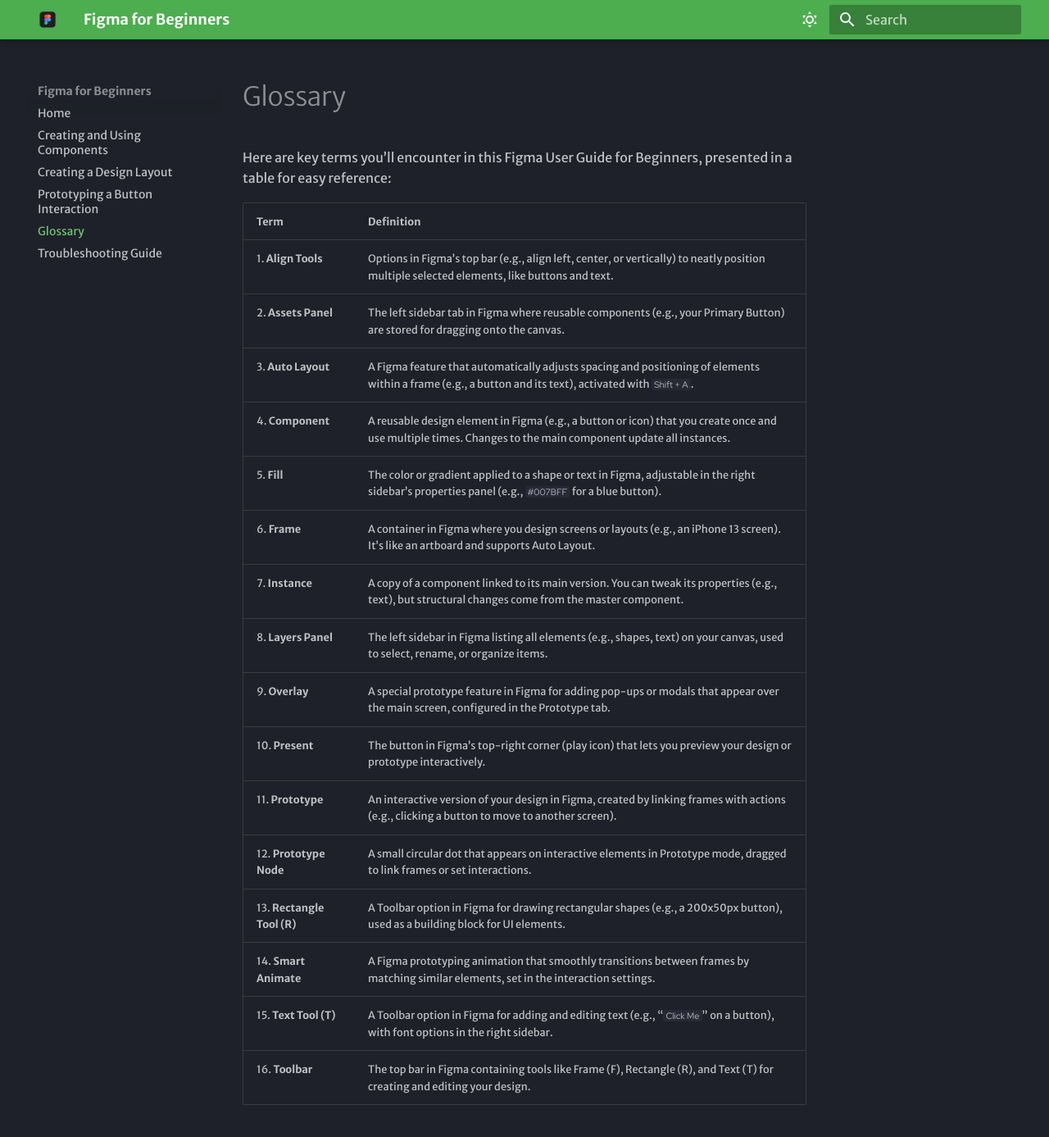
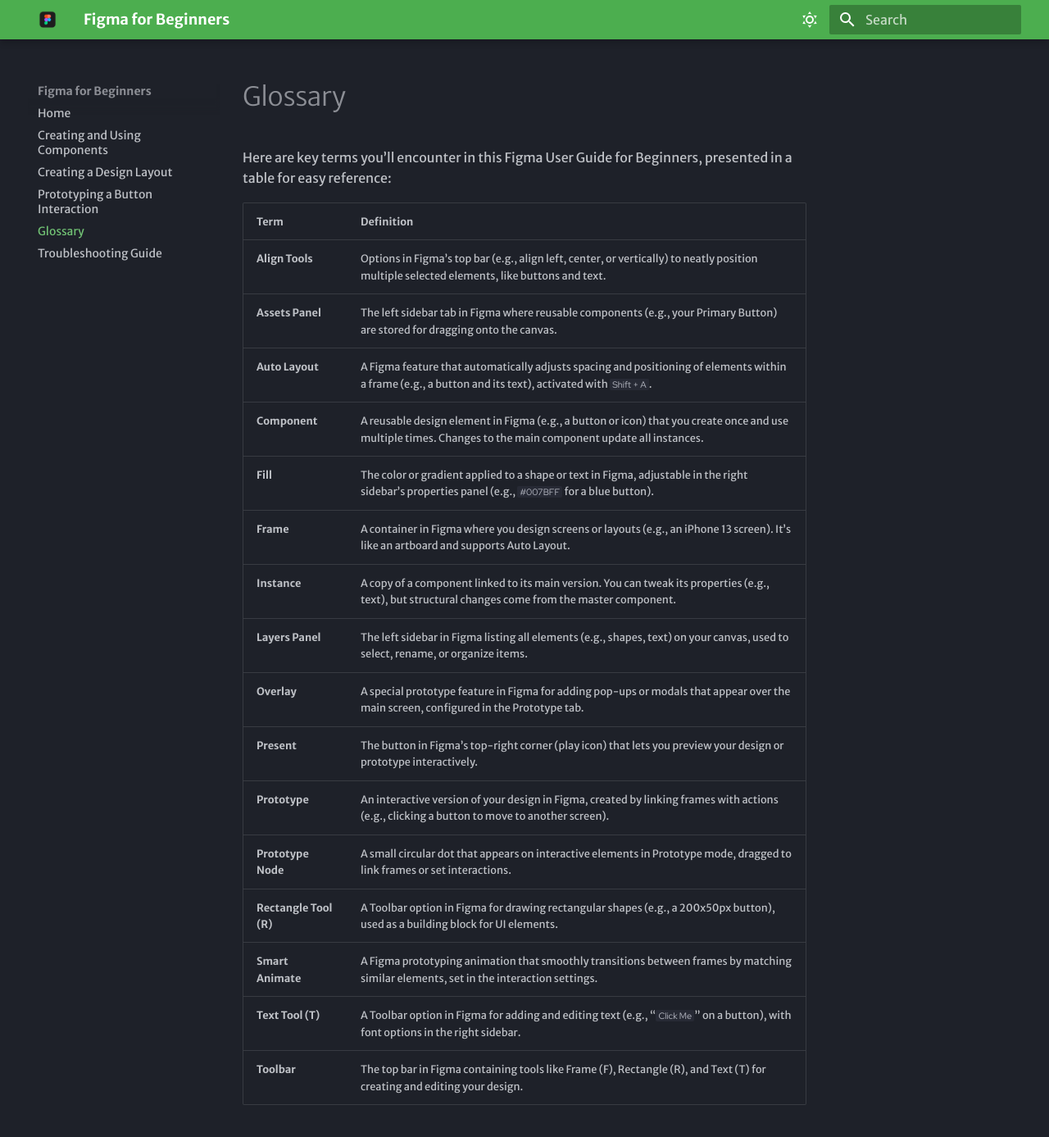
Before and after one commit to RamandeepKaurKainth/mkdocs-Comm2216, an MkDocs documentation site: the page built from docs/glossary.md, in a window 1280 px wide and 1400 px high. Shown: the top 1387 px of the window at 82% size. Built offline with MkDocs 1.6.1 and Material for MkDocs 9.7.7, drawn with Linux system fonts in a browser that asks for light colours.

Commit message:
removed unnecssary numberss..

```diff
--- a/docs/glossary.md
+++ b/docs/glossary.md
@@ -4,19 +4,19 @@ Here are key terms you’ll encounter in this Figma User Guide for Beginners, pr
 
 | Term              | Definition                                                                                          |
 |-------------------|-----------------------------------------------------------------------------------------------------|
-| 1. **Align Tools**   | Options in Figma’s top bar (e.g., align left, center, or vertically) to neatly position multiple selected elements, like buttons and text. |
-| 2. **Assets Panel**  | The left sidebar tab in Figma where reusable components (e.g., your Primary Button) are stored for dragging onto the canvas. |
-| 3. **Auto Layout**   | A Figma feature that automatically adjusts spacing and positioning of elements within a frame (e.g., a button and its text), activated with `Shift + A`. |
-| 4. **Component**     | A reusable design element in Figma (e.g., a button or icon) that you create once and use multiple times. Changes to the main component update all instances. |
-| 5. **Fill**          | The color or gradient applied to a shape or text in Figma, adjustable in the right sidebar’s properties panel (e.g., `#007BFF` for a blue button). |
-| 6. **Frame**         | A container in Figma where you design screens or layouts (e.g., an iPhone 13 screen). It’s like an artboard and supports Auto Layout. |
-| 7. **Instance**      | A copy of a component linked to its main version. You can tweak its properties (e.g., text), but structural changes come from the master component. |
-| 8. **Layers Panel**  | The left sidebar in Figma listing all elements (e.g., shapes, text) on your canvas, used to select, rename, or organize items. |
-| 9. **Overlay**       | A special prototype feature in Figma for adding pop-ups or modals that appear over the main screen, configured in the Prototype tab. |
-| 10. **Present**       | The button in Figma’s top-right corner (play icon) that lets you preview your design or prototype interactively. |
-| 11. **Prototype**     | An interactive version of your design in Figma, created by linking frames with actions (e.g., clicking a button to move to another screen). |
-| 12. **Prototype Node**| A small circular dot that appears on interactive elements in Prototype mode, dragged to link frames or set interactions. |
-| 13. **Rectangle Tool (R)** | A Toolbar option in Figma for drawing rectangular shapes (e.g., a 200x50px button), used as a building block for UI elements. |
-| 14. **Smart Animate** | A Figma prototyping animation that smoothly transitions between frames by matching similar elements, set in the interaction settings. |
-| 15. **Text Tool (T)** | A Toolbar option in Figma for adding and editing text (e.g., “`Click Me`” on a button), with font options in the right sidebar. |
-| 16. **Toolbar**       | The top bar in Figma containing tools like Frame (F), Rectangle (R), and Text (T) for creating and editing your design. |
+| **Align Tools**   | Options in Figma’s top bar (e.g., align left, center, or vertically) to neatly position multiple selected elements, like buttons and text. |
+| **Assets Panel**  | The left sidebar tab in Figma where reusable components (e.g., your Primary Button) are stored for dragging onto the canvas. |
+| **Auto Layout**   | A Figma feature that automatically adjusts spacing and positioning of elements within a frame (e.g., a button and its text), activated with `Shift + A`. |
+| **Component**     | A reusable design element in Figma (e.g., a button or icon) that you create once and use multiple times. Changes to the main component update all instances. |
+| **Fill**          | The color or gradient applied to a shape or text in Figma, adjustable in the right sidebar’s properties panel (e.g., `#007BFF` for a blue button). |
+| **Frame**         | A container in Figma where you design screens or layouts (e.g., an iPhone 13 screen). It’s like an artboard and supports Auto Layout. |
+| **Instance**      | A copy of a component linked to its main version. You can tweak its properties (e.g., text), but structural changes come from the master component. |
+| **Layers Panel**  | The left sidebar in Figma listing all elements (e.g., shapes, text) on your canvas, used to select, rename, or organize items. |
+| **Overlay**       | A special prototype feature in Figma for adding pop-ups or modals that appear over the main screen, configured in the Prototype tab. |
+| **Present**       | The button in Figma’s top-right corner (play icon) that lets you preview your design or prototype interactively. |
+| **Prototype**     | An interactive version of your design in Figma, created by linking frames with actions (e.g., clicking a button to move to another screen). |
+| **Prototype Node**| A small circular dot that appears on interactive elements in Prototype mode, dragged to link frames or set interactions. |
+| **Rectangle Tool (R)** | A Toolbar option in Figma for drawing rectangular shapes (e.g., a 200x50px button), used as a building block for UI elements. |
+| **Smart Animate** | A Figma prototyping animation that smoothly transitions between frames by matching similar elements, set in the interaction settings. |
+| **Text Tool (T)** | A Toolbar option in Figma for adding and editing text (e.g., “`Click Me`” on a button), with font options in the right sidebar. |
+| **Toolbar**       | The top bar in Figma containing tools like Frame (F), Rectangle (R), and Text (T) for creating and editing your design. |
```
